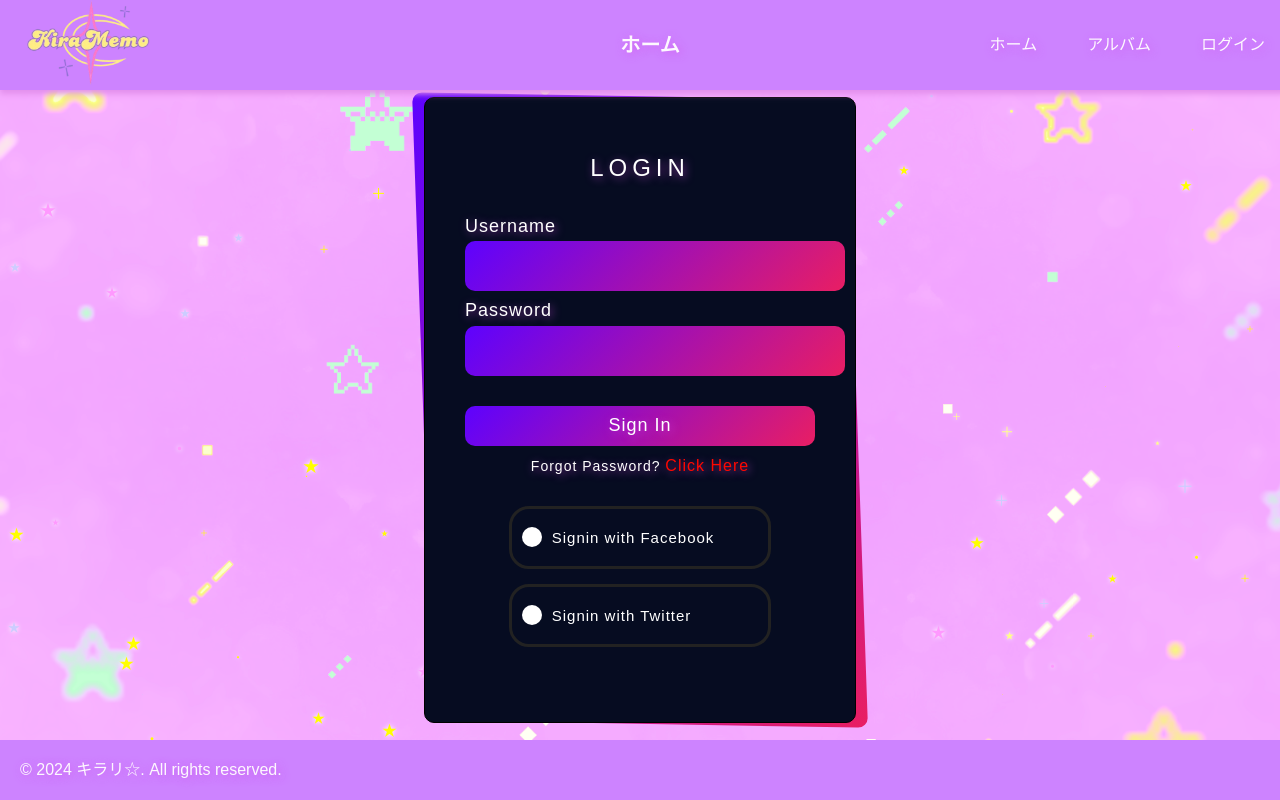
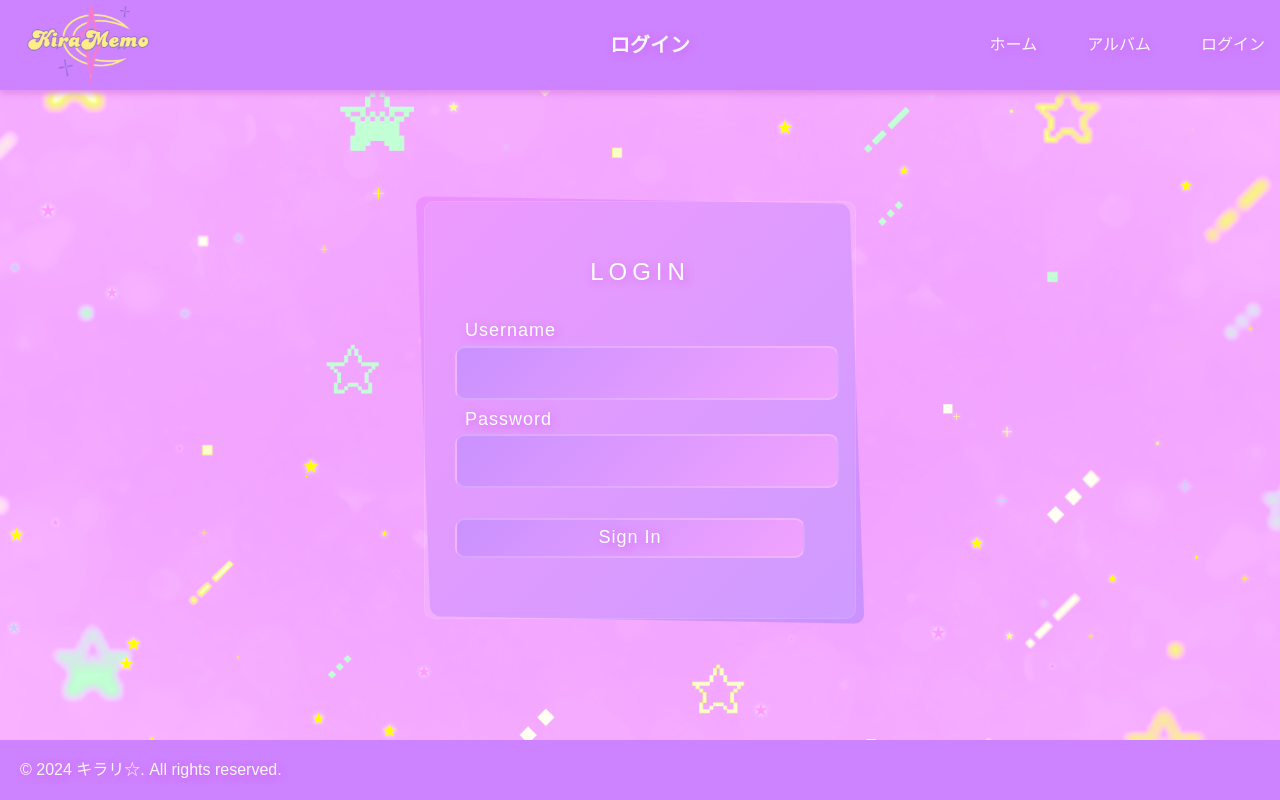
Before and after one commit to 038bkn/kirakira-face-memories, a PHP site: page /signin.php in a window 1280 px wide. Run offline with PHP 8.4, Linux system fonts and the light colour scheme; some web fonts are replaced.

Commit message:
ログイン画面UI完成

```diff
--- a/header.php
+++ b/header.php
@@ -4,7 +4,22 @@
             <img class="logo" src="/public/images/logo.png" alt="キラめもロゴ">
         </div>
         <div class="header-center">
-            <h1><?php echo basename($_SERVER['PHP_SELF']) == 'upload_face.php' ? 'アップロード' : 'ホーム'; ?></h1>
+            <h1>
+                <?php
+                $page = basename($_SERVER['PHP_SELF']);
+                if ($page === 'index.php') {
+                    echo 'ホーム画面';
+                } elseif ($page === 'signin.php') {
+                    echo 'ログイン';
+                } elseif ($page === 'upload_face.php') {
+                    echo 'アップロード';
+                } elseif ($page === 'display_images.php') {
+                    echo 'アルバム';
+                } else {
+                    echo 'ホーム';
+                }
+                ?>
+                </h1>
         </div>
         <div class="responsive_btn">
             <div class="menu_line"></div>
--- a/signin.php
+++ b/signin.php
@@ -36,15 +36,6 @@
                             <input type="submit" name="" value="Sign In">
                         </div>
                     </div>
-                    <p class="forgot">Forgot Password? <a href="#">Click Here</a></p>
-                    <div class="social">
-                        <button><i class="fa fa-facebook" aria-hidden="true"></i>
-                            <p>Signin with Facebook</p>
-                        </button>
-                        <button><i class="fa fa-twitter" aria-hidden="true"></i>
-                            <p>Signin with Twitter</p>
-                        </button>
-                    </div>
                 </div>
             </div>
         </div>
--- a/src/css/signin.css
+++ b/src/css/signin.css
@@ -12,8 +12,8 @@
 .form
 {
     position: relative;
-    background: #060c21;
-    border: 1px solid #000;
+    background: rgba(245, 242, 242,0.1);
+    border: 1px solid rgba(255, 255, 255, 0.1);
     width: 350px;
     padding: 40px 40px 60px;
     border-radius: 10px;
@@ -28,7 +28,7 @@
     right: -2px;
     bottom: -2px;
     left: -2px;
-    background: linear-gradient(315deg,#e91e63,#5d02ff);
+    background: linear-gradient(315deg,#ca91ff,#EE90FF);
     z-index: -1;
     transform: skew(2deg,1deg);
     border-radius: 10px;
@@ -62,13 +62,14 @@
     position: relative;
     width: 100%;
     height: 40px;
-    border: none;
     outline: none;
     padding: 5px 15px;
-    background:linear-gradient(315deg,#e91e63,#5d02ff) ;
+    background:linear-gradient(315deg,#f1a2ff,#ca91ff);
+    border: 2px solid rgba(255, 255, 255, 0.2);
     color: #fff;
     font-size: 18px;
     border-radius: 10px;
+    margin-left: -10px;
 }
 .form .input .inputBox input[type="submit"]
 {
@@ -78,72 +79,10 @@
 }
 .form .input .inputBox input[type="submit"]:hover
 {
-    background:linear-gradient(315deg,#5d02ff,#e91e63) ;
+    background:linear-gradient(315deg,#ca91ff,#f1a2ff) ;
 }
 .form .input .inputBox input[type="submit"]:active
 {
     color: rgba(255, 255, 255, 0.521);
-    background:linear-gradient(315deg,#e91e6271,#5f02ff8c) ;
+    background:linear-gradient(315deg,#f4b4ff,#ce9aff) ;
 }
-.forgot
-{
-    margin-top: 10px;
-    color: #fff;
-    font-size: 14px;
-    letter-spacing: 1px;
-}
-.forgot a
-{
-    color: #ff0800;
-}
-.social
-{
-    margin-top: 30px;
-    display: flex;
-    flex-direction: column;
-    align-items: center;
-}
-.social button
-{
-    width: 75%;
-    border-radius: 20px;
-    margin-bottom: 15px;
-    padding: 5px 10px;
-    background: transparent;
-    border: 3px solid #222;
-    outline: none;
-    cursor: pointer;
-    display: flex;
-    align-items: center;
-
-}
-.social button i
-{
-    display: flex;
-    align-items: center;
-    justify-content: center;
-    background: #fff;
-    width: 20px;
-    height: 20px;
-    border-radius: 50%;
-
-}
-.social button p
-{
-    color: #fff;
-    font-size: 15px;
-    margin-left: 10px;
-    letter-spacing: 1px;
-}
-.social button:hover
-{
-    background: linear-gradient(315deg,#326cd6,#5d02ff);
-}
-.social button:hover i
-{
-    filter: invert(1);
-}
-.social button:active
-{
-    background:linear-gradient(315deg,#5d02ff,#e91e63)
-}
```
